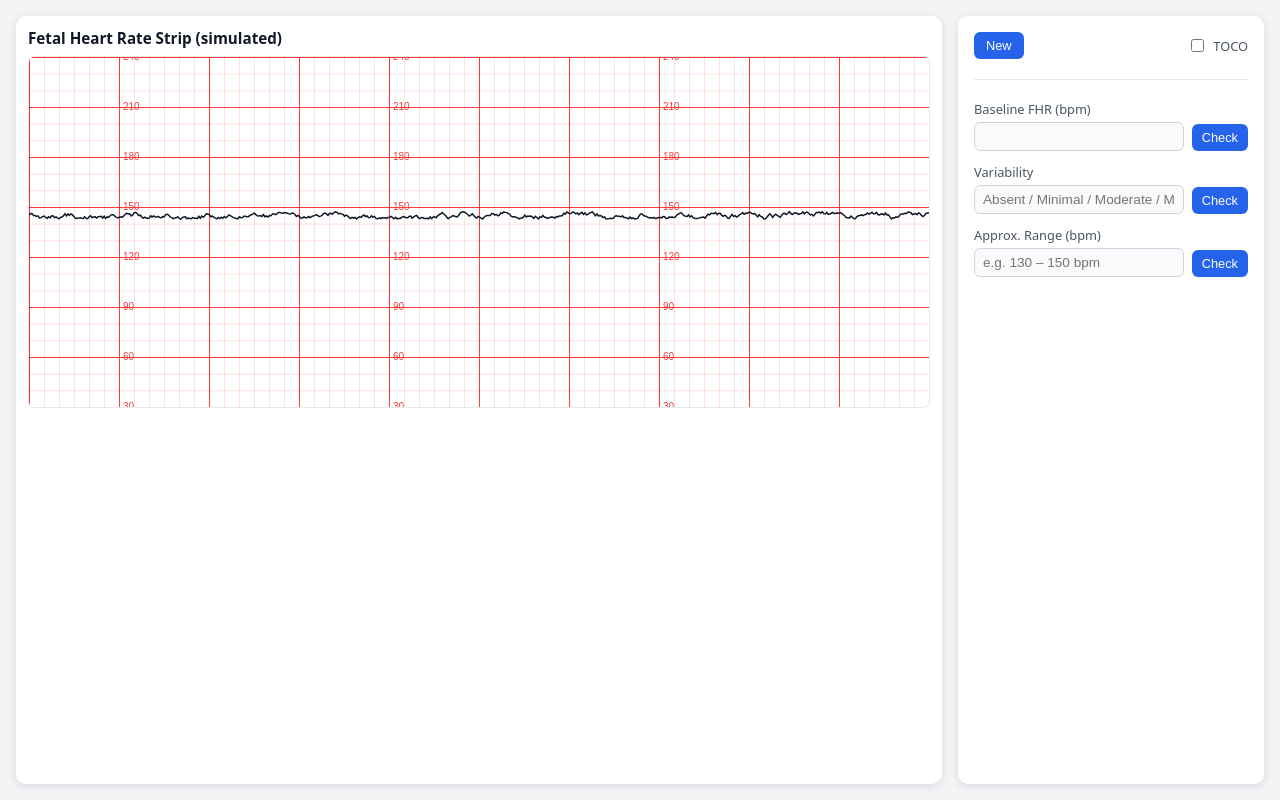
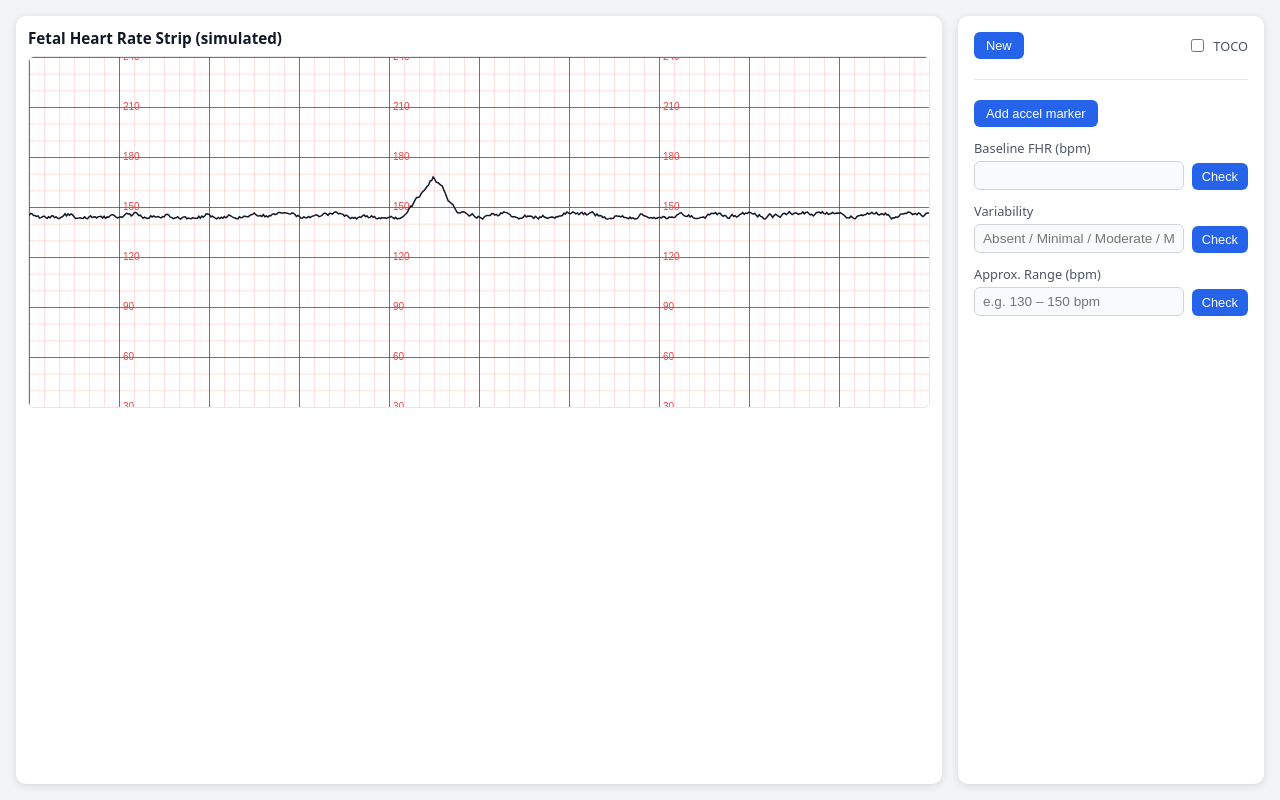
Before and after one commit to anonynurse/fhs, a plain HTML site: page index.html in a window 1280 px wide. Drawn offline with Linux system fonts and the light colour scheme.

Commit message:
Update index.html

```diff
--- a/index.html
+++ b/index.html
@@ -127,6 +127,9 @@
   <div class="strip-card">
     <div class="strip-title">Fetal Heart Rate Strip (simulated)</div>
     <canvas id="fhrCanvas" width="900" height="350"></canvas>
+    <!-- Slider to place accel start marker -->
+    <input type="range" id="accelSlider" min="0" max="1000" value="500"
+           style="width:100%; margin-top:6px; display:none;">
     <canvas id="tocoCanvas" width="900" height="150" style="display:none;"></canvas>
   </div>
 
@@ -139,6 +142,10 @@
       </label>
     </div>
     <hr style="border:none;border-top:1px solid #e5e7eb;margin:4px 0 8px;">
+
+    <button id="addAccelBtn" class="btn" style="align-self:flex-start;">
+      Add accel marker
+    </button>
 
     <div class="field-row">
       <div class="field-group">
@@ -178,9 +185,21 @@
   const smallBoxesPerMinute = 60 / secondsPerSmallBox; // 6
   const totalSmallBoxes = totalMinutes * smallBoxesPerMinute; // 60
 
+  const BPM_MIN_GRID = 30;
+  const BPM_MAX_GRID = 240;
+
   let correctBaseline = null;
   let correctVariability = "";
   let correctRange = "";
+
+  // FHR trace in bpm, one value per time step
+  let fhrTrace = [];
+  // accel info (for future use if you want to grade placement)
+  let accelMeta = null;
+
+  // overlay states
+  let showBaselineOverlay = false;
+  let accelSliderPosition = null; // 0..1 or null
 
   function randomInt(min, max) {
     return Math.floor(Math.random() * (max - min + 1)) + min;
@@ -310,21 +329,11 @@
     ctx.restore();
   }
 
-  // Draw baseline overlay when user checks the baseline answer
-  function drawBaselineOverlay() {
+  function drawBaselineOverlayOnCtx(ctx, width, height) {
     if (correctBaseline == null) return;
-
-    const canvas = document.getElementById("fhrCanvas");
-    const ctx = canvas.getContext("2d");
-    const width = canvas.width;
-    const height = canvas.height;
-
-    const bpmMinGrid = 30;
-    const bpmMaxGrid = 240;
-    const pixelsPerBpm = height / (bpmMaxGrid - bpmMinGrid);
-
-    const clamped = Math.max(bpmMinGrid, Math.min(bpmMaxGrid, correctBaseline));
-    const baselineY = height - (clamped - bpmMinGrid) * pixelsPerBpm;
+    const pixelsPerBpm = height / (BPM_MAX_GRID - BPM_MIN_GRID);
+    const clamped = Math.max(BPM_MIN_GRID, Math.min(BPM_MAX_GRID, correctBaseline));
+    const baselineY = height - (clamped - BPM_MIN_GRID) * pixelsPerBpm;
 
     ctx.save();
     ctx.strokeStyle = "rgba(37,99,235,0.9)";
@@ -335,7 +344,6 @@
     ctx.lineTo(width, baselineY + 0.5);
     ctx.stroke();
 
-    // Label near left side
     ctx.setLineDash([]);
     ctx.fillStyle = "rgba(37,99,235,0.95)";
     ctx.font = "11px Arial";
@@ -345,28 +353,142 @@
     ctx.restore();
   }
 
-  function generateFHRStrip() {
+  function drawAccelMarkerOnCtx(ctx, width, height) {
+    if (accelSliderPosition == null) return;
+    const x = accelSliderPosition * width;
+
+    ctx.save();
+    ctx.strokeStyle = "rgba(37,99,235,0.9)";
+    ctx.lineWidth = 1;
+    ctx.setLineDash([4, 4]);
+    ctx.beginPath();
+    ctx.moveTo(x + 0.5, 0);
+    ctx.lineTo(x + 0.5, height);
+    ctx.stroke();
+    ctx.restore();
+  }
+
+  function renderFHRStrip() {
     const canvas = document.getElementById("fhrCanvas");
     const ctx = canvas.getContext("2d");
     const width = canvas.width;
     const height = canvas.height;
 
-    const bpmMinGrid = 30;
-    const bpmMaxGrid = 240;
+    ctx.clearRect(0, 0, width, height);
+    drawGrid(ctx, width, height, BPM_MIN_GRID, BPM_MAX_GRID,
+             10, 30, 30);
+
+    if (!fhrTrace || fhrTrace.length === 0) return;
+
+    const pixelsPerBpm = height / (BPM_MAX_GRID - BPM_MIN_GRID);
+    function bpmToY(bpm) {
+      const clamped = Math.max(BPM_MIN_GRID, Math.min(BPM_MAX_GRID, bpm));
+      return height - (clamped - BPM_MIN_GRID) * pixelsPerBpm;
+    }
+
+    const totalPoints = fhrTrace.length;
+    const xStep = totalPoints > 1 ? (width / (totalPoints - 1)) : width;
+
+    ctx.save();
+    ctx.strokeStyle = "#111827";
+    ctx.lineWidth = 1.5;
+    ctx.beginPath();
+
+    for (let i = 0; i < totalPoints; i++) {
+      const bpm = fhrTrace[i];
+      const x = i * xStep;
+      const y = bpmToY(bpm);
+
+      if (i === 0) ctx.moveTo(x, y);
+      else ctx.lineTo(x, y);
+    }
+    ctx.stroke();
+    ctx.restore();
+
+    if (showBaselineOverlay) {
+      drawBaselineOverlayOnCtx(ctx, width, height);
+    }
+    if (accelSliderPosition != null) {
+      drawAccelMarkerOnCtx(ctx, width, height);
+    }
+  }
+
+  // Apply 0 or 1 acceleration AFTER variability is generated
+  function applyAccelerationIfAny(baseline) {
+    accelMeta = null;
+    if (!fhrTrace || fhrTrace.length === 0) return;
+
+    const accelCount = randomInt(0, 1); // 0 or 1
+    if (accelCount === 0) return;
+
+    const totalPoints = fhrTrace.length;
+    const totalSeconds = totalMinutes * 60;
+
+    // Duration of accel (baseline->baseline), must be >=15 sec
+    const minDurSec = 15;
+    const maxDurSec = 90;
+    const accelDurationSec = randomInt(minDurSec, maxDurSec);
+
+    // Onset to peak < 30 sec
+    const maxOnsetToPeakSec = Math.min(30, accelDurationSec - 5);
+    const onsetToPeakSec = randomInt(5, maxOnsetToPeakSec);
+
+    // Amplitude >= 15 bpm above baseline
+    const accelAmp = randomInt(15, 30);
+
+    // Start time with padding so accel fits fully within trace
+    const startSec = randomInt(10, totalSeconds - accelDurationSec - 10);
+    const peakSec = startSec + onsetToPeakSec;
+    const endSec = startSec + accelDurationSec;
+
+    function secToIndex(sec) {
+      return Math.floor(sec / totalSeconds * (totalPoints - 1));
+    }
+
+    const startIdx = secToIndex(startSec);
+    const peakIdx = secToIndex(peakSec);
+    const endIdx = secToIndex(endSec);
+
+    for (let i = startIdx; i <= endIdx && i < totalPoints; i++) {
+      let t;
+      if (i <= peakIdx) {
+        const denom = (peakIdx - startIdx) || 1;
+        t = (i - startIdx) / denom; // 0→1
+      } else {
+        const denom = (endIdx - peakIdx) || 1;
+        t = 1 - (i - peakIdx) / denom; // 1→0
+      }
+      if (t < 0) t = 0;
+      if (t > 1) t = 1;
+      fhrTrace[i] += accelAmp * t;
+    }
+
+    accelMeta = {
+      startSec,
+      peakSec,
+      endSec,
+      amp: accelAmp,
+      startIdx,
+      peakIdx,
+      endIdx,
+      baseline
+    };
+  }
+
+  function generateFHRStrip() {
+    const canvas = document.getElementById("fhrCanvas");
+    const width = canvas.width;
+    const height = canvas.height;
 
     // Baseline: 90–180 overall, but 80% chance within 110–160.
     let rawBaseline;
     if (Math.random() < 0.8) {
-      // Normal range most of the time
       rawBaseline = randomInt(110, 160);
     } else {
-      // 20% of the time: brady or tachy
       if (Math.random() < 0.5) {
-        // Brady side: 90–109
-        rawBaseline = randomInt(90, 109);
+        rawBaseline = randomInt(90, 109);   // brady-ish
       } else {
-        // Tachy side: 161–180
-        rawBaseline = randomInt(161, 180);
+        rawBaseline = randomInt(161, 180);  // tachy-ish
       }
     }
     // Round to nearest 5 bpm
@@ -382,28 +504,25 @@
       (baseline - amplitude).toFixed(0) + " – " +
       (baseline + amplitude).toFixed(0) + " bpm";
 
-    ctx.clearRect(0, 0, width, height);
-    drawGrid(ctx, width, height, bpmMinGrid, bpmMaxGrid,
-             10, 30, 30);
+    // Reset overlay states
+    showBaselineOverlay = false;
+    accelSliderPosition = null;
+    accelMeta = null;
 
-    const pixelsPerBpm = height / (bpmMaxGrid - bpmMinGrid);
-    function bpmToY(bpm) {
-      const clamped = Math.max(bpmMinGrid, Math.min(bpmMaxGrid, bpm));
-      return height - (clamped - bpmMinGrid) * pixelsPerBpm;
+    // Hide accel slider when generating new strip
+    const accelSlider = document.getElementById("accelSlider");
+    if (accelSlider) {
+      accelSlider.style.display = "none";
     }
 
+    // Build FHR trace as random walk around baseline (variability only)
     const pointsPerSmallBox = 10;
     const totalPoints = totalSmallBoxes * pointsPerSmallBox;
-    const xStep = width / (totalPoints - 1);
+    fhrTrace = [];
 
     let currentBpm = baseline;
     const minBpm = baseline - amplitude;
     const maxBpm = baseline + amplitude;
-
-    ctx.save();
-    ctx.strokeStyle = "#111827";
-    ctx.lineWidth = 1.5;
-    ctx.beginPath();
 
     for (let i = 0; i < totalPoints; i++) {
       if (i > 0) {
@@ -412,17 +531,13 @@
         if (currentBpm < minBpm) currentBpm = minBpm + Math.random() * stepSize;
         if (currentBpm > maxBpm) currentBpm = maxBpm - Math.random() * stepSize;
       }
-      const x = i * xStep;
-      const y = bpmToY(currentBpm);
-
-      if (i === 0) ctx.moveTo(x, y);
-      else ctx.lineTo(x, y);
+      fhrTrace.push(currentBpm);
     }
 
-    ctx.stroke();
-    ctx.restore();
+    // Second pass: add 0 or 1 accel that does NOT count toward variability
+    applyAccelerationIfAny(baseline);
 
-    // reset quiz fields
+    // Reset quiz fields
     document.getElementById("baselineField").value = "";
     document.getElementById("variabilityField").value = "";
     document.getElementById("rangeField").value = "";
@@ -430,12 +545,16 @@
     document.getElementById("variabilityCorrect").hidden = true;
     document.getElementById("rangeCorrect").hidden = true;
 
+    // TOCO
     const tocoCheckbox = document.getElementById("tocoCheckbox");
     if (tocoCheckbox && tocoCheckbox.checked) {
       generateTocoStrip();
     } else {
       hideTocoStrip();
     }
+
+    // Finally, render FHR
+    renderFHRStrip();
   }
 
   function generateTocoStrip() {
@@ -557,7 +676,8 @@
           const el = document.getElementById("baselineCorrect");
           el.textContent = correctBaseline + " bpm";
           el.hidden = false;
-          drawBaselineOverlay();   // draw blue dashed baseline + label
+          showBaselineOverlay = true;
+          renderFHRStrip();
         } else if (target === "variability") {
           const el = document.getElementById("variabilityCorrect");
           el.textContent = correctVariability;
@@ -585,10 +705,30 @@
       });
   }
 
+  function setupAccelControls() {
+    const slider = document.getElementById("accelSlider");
+    const addBtn = document.getElementById("addAccelBtn");
+
+    addBtn.addEventListener("click", function () {
+      slider.style.display = "block";
+      if (accelSliderPosition == null) {
+        accelSliderPosition = 0.5;
+        slider.value = 500;
+      }
+      renderFHRStrip();
+    });
+
+    slider.addEventListener("input", function () {
+      accelSliderPosition = this.value / 1000;
+      renderFHRStrip();
+    });
+  }
+
   window.addEventListener("DOMContentLoaded", function () {
     generateFHRStrip();
     setupCheckButtons();
     setupTopControls();
+    setupAccelControls();
   });
 })();
 </script>
```
